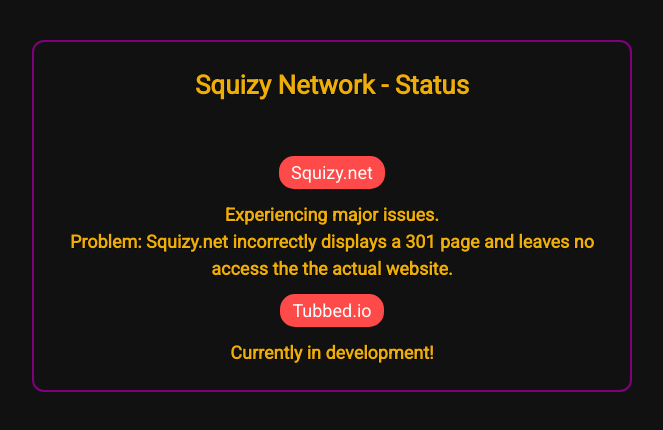
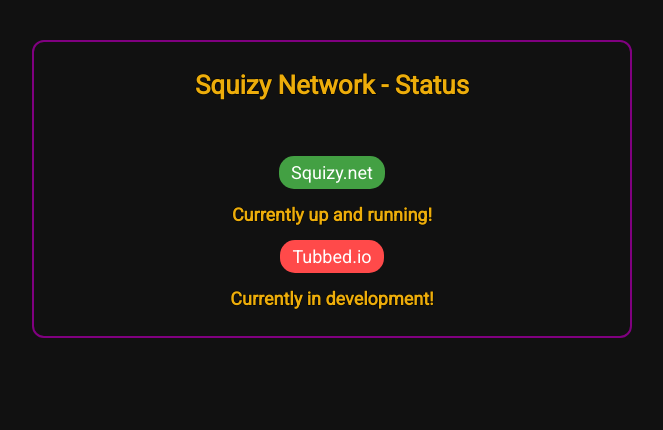
Before and after one commit to Druidwastaken/status.druidcdp.net, a plain HTML site: page index.html in a window 1280 px wide. Shown: the whole page, without its empty margins (308-971 px from the left). Drawn offline with Linux system fonts and the light colour scheme.

Commit message:
Update index.html

```diff
--- a/index.html
+++ b/index.html
@@ -117,13 +117,12 @@
 
       <br>
 
-      <div class="transbox" style="background-color: #ff4a4a;">
+      <div class="transbox">
         <p>Squizy.net</p>
       </div>
 
       <p class="issue">
-        Experiencing major issues.<br>
-        Problem: Squizy.net incorrectly displays a 301 page and leaves no access the the actual website.
+        Currently up and running!<br>
       </p>
 
       <div class="transbox" style="background-color: #ff4a4a;">
```
